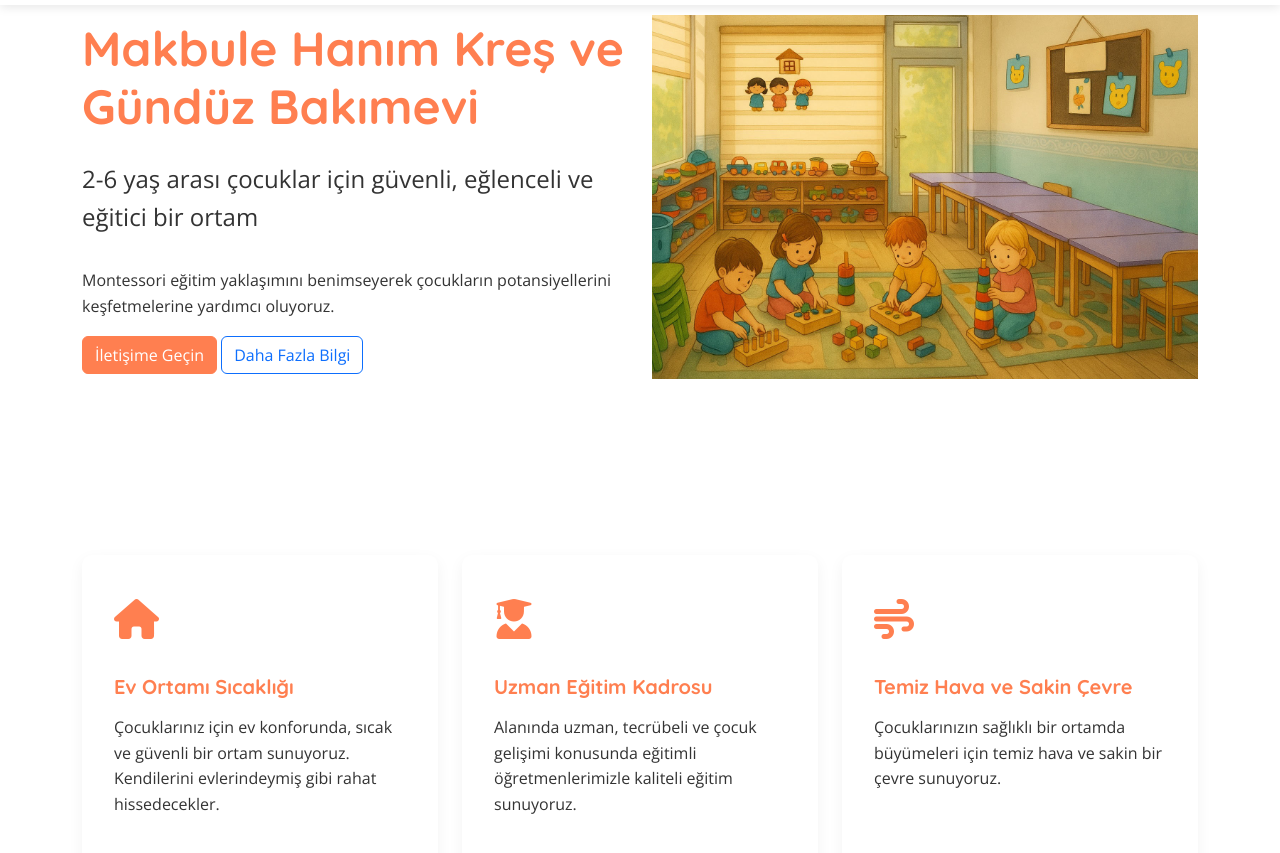
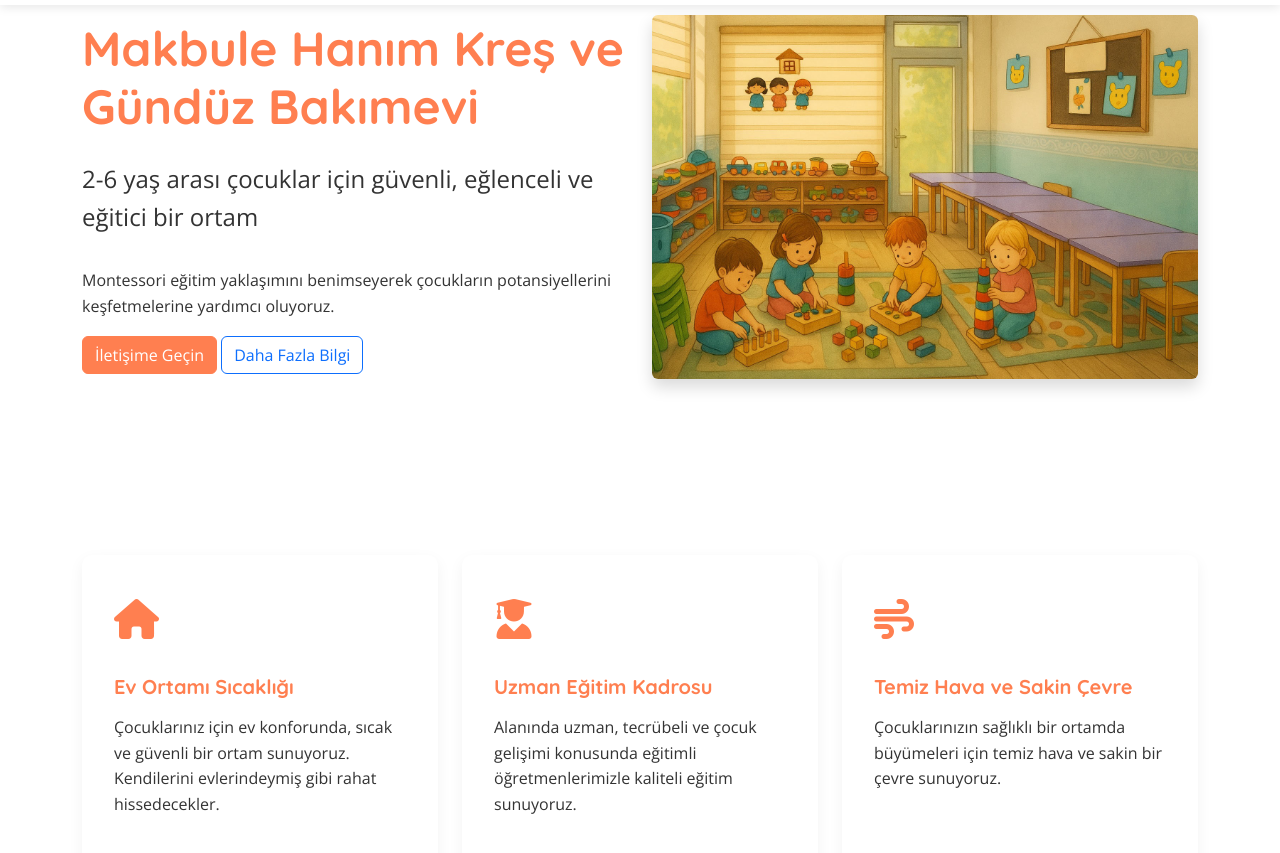
Before and after one commit to kilicibrahim/kres, a plain HTML site: page index.html in a window 1280 px wide. Shown: the part 81-934 px from the top of the page. Drawn offline with nearby package versions, Linux system fonts and the light colour scheme.

Commit message:
added facility.jpg

```diff
--- a/index.html
+++ b/index.html
@@ -124,7 +124,7 @@
                     </div>
                 </div>
                 <div class="col-lg-6">
-                    <img src="images/hero-image.png" alt="Makbule Hanım Kreş ve Gündüz Bakımevi Çocuklar" class="img-fluid hero-image">
+                    <img src="images/hero-image.png" alt="Makbule Hanım Kreş ve Gündüz Bakımevi Çocuklar" class="img-fluid hero-image rounded shadow">
                 </div>
             </div>
         </div>
```
Also changed, not shown: 2 other files.
